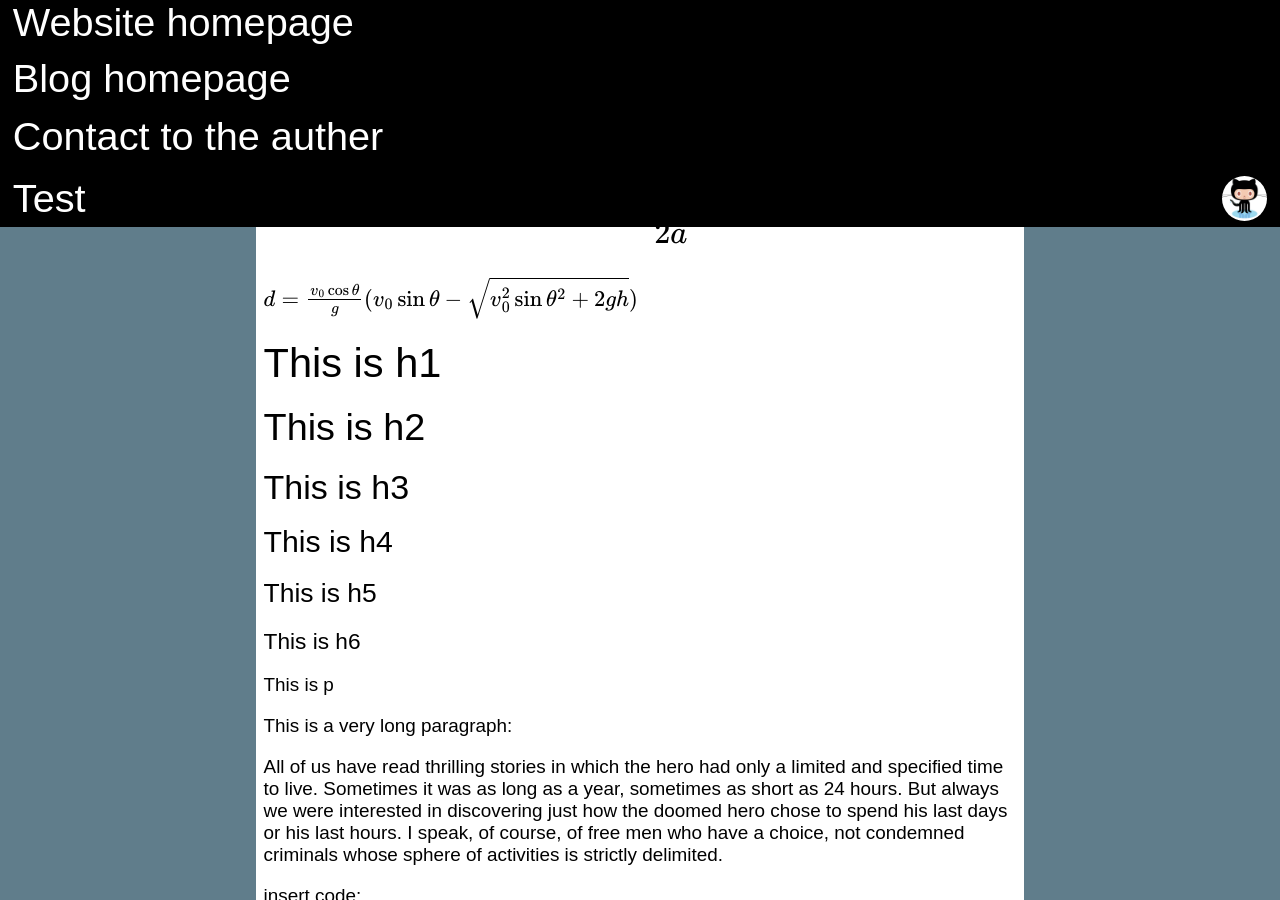
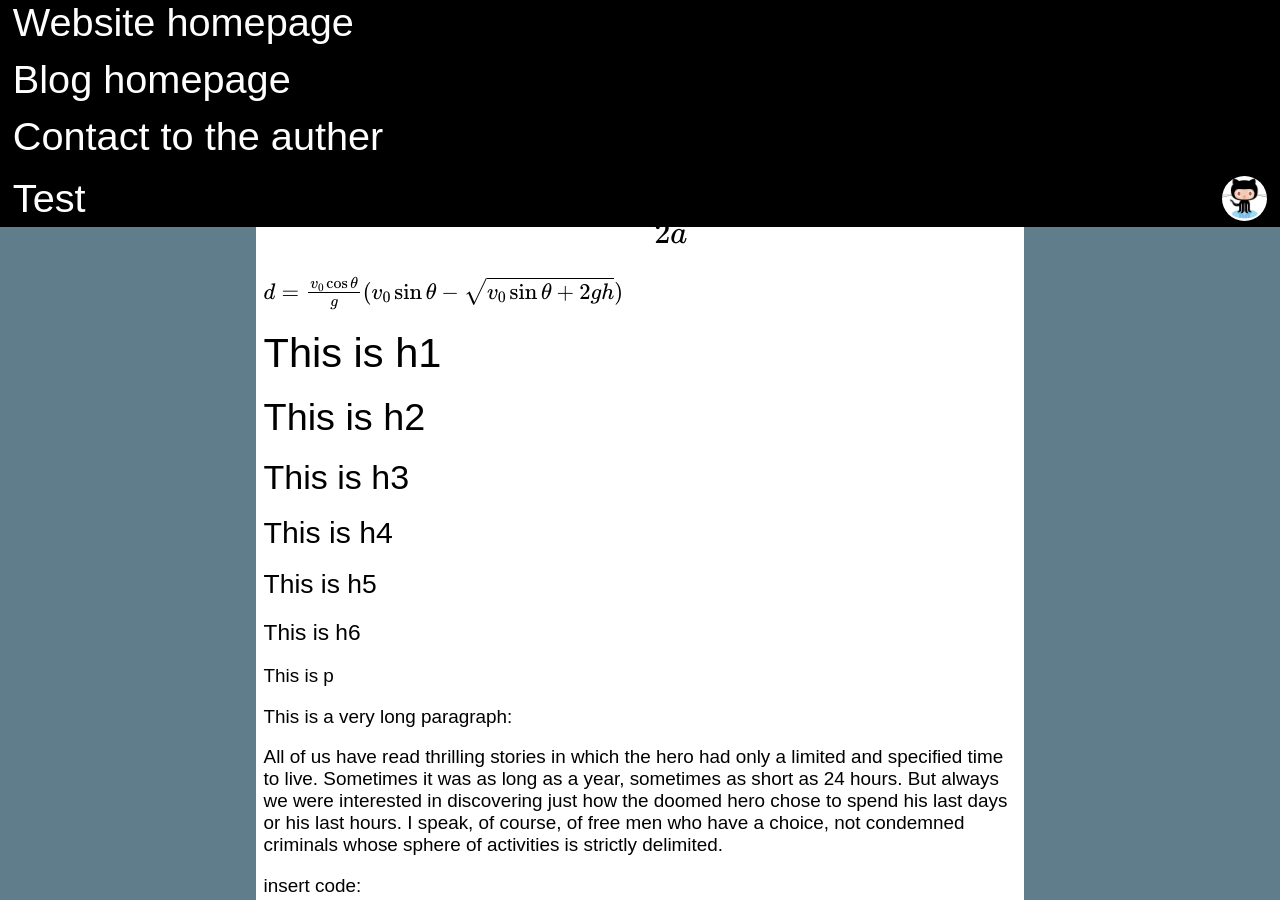
Before and after one commit to wenyuzhao/wenyuzhao.github.io, a Jekyll site: the page built from _posts/2015-01-03-02-07-test.md, in a window 1280 px wide and 900 px high. Built offline with Jekyll 4.4.1, drawn with Linux system fonts in a browser that asks for light colours; Markdown is read by kramdown in place of the engine named in the settings; formulas are drawn with MathJax 3; comment, search, counter and statistics services are not loaded.

Commit message:
Update 2015-01-03-02-07-test.md

```diff
--- a/_posts/2015-01-03-02-07-test.md
+++ b/_posts/2015-01-03-02-07-test.md
@@ -9,7 +9,7 @@ add a formula:
 
 $$x=\frac{-b\pm\sqrt{b^2-4ac}}{2a}$$
 
-\\(d=\frac{v_0\cos{\theta}}{g}(v_0\sin{\theta}-\sqrt{v_0^2\sin{\theta}^2+2gh})\\)
+\\(d=\frac{v_0\cos{\theta}}{g}(v_0\sin{\theta}-\sqrt{v_0\sin{\theta}+2gh})\\)
 
 #This is h1
 ##This is h2
```
